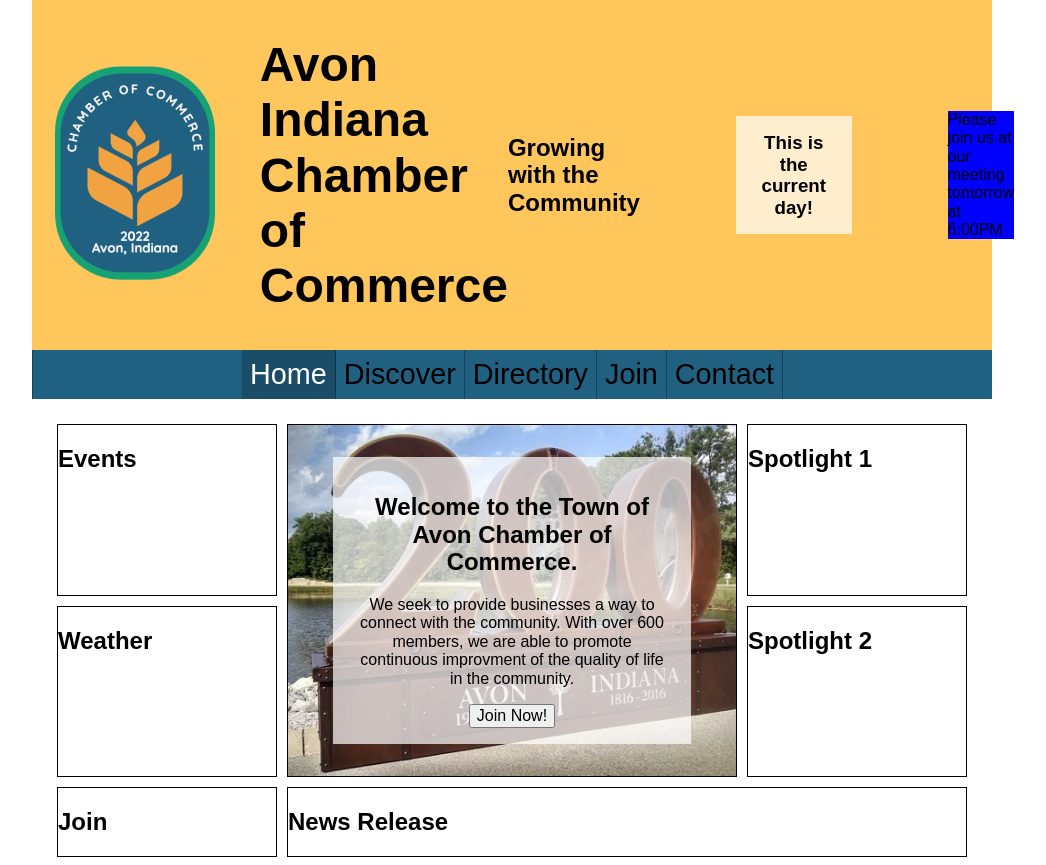
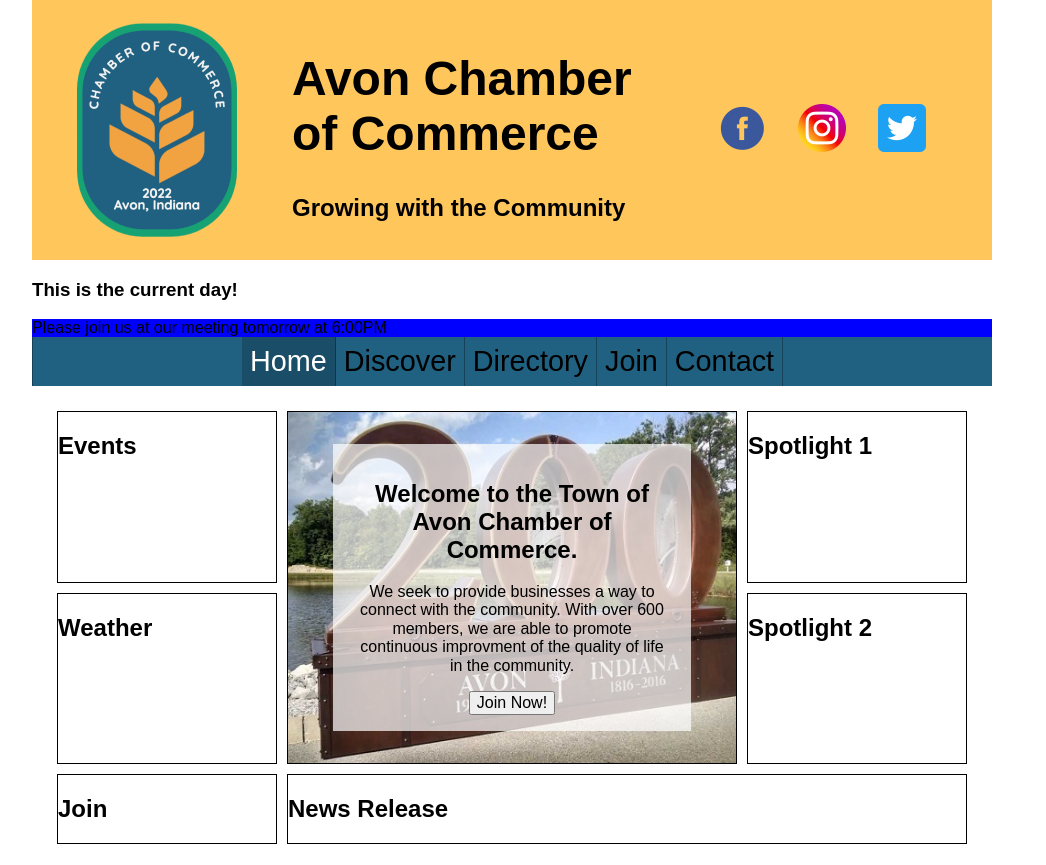
Before and after one commit to KevSJones/WDD230, a plain HTML site: page chamber/index.html in a window 1280 px wide. Shown: the top 865 px of the page, without its empty margins (128-1174 px from the left). Drawn offline with nearby package versions, Linux system fonts and the light colour scheme; a web font is replaced by a local one.

Commit message:
display fixes

```diff
--- a/chamber/css/medium.css
+++ b/chamber/css/medium.css
@@ -4,9 +4,10 @@
   }
   .logo {
     width: fit-content;
+    float: left;
   }
 
-  }
+
   nav button {
     display: none;
   }
@@ -25,6 +26,7 @@
   .thesocials {
     display: flex;
     flex-flow: column;
+    margin: 50px;
 
   }
 
@@ -68,4 +70,5 @@
     grid-row: 5/6;
     margin: 3px;
   }
-} /* end medium */
+}
+/* end medium */
--- a/chamber/css/small.css
+++ b/chamber/css/small.css
@@ -41,7 +41,10 @@ header h2 {
   grid-row: 2/3;
 
 }
-header .thesocials {
+.title {
+  margin: 10px;
+}
+.thesocials {
   display: none;
 }
 header h3 {
--- a/chamber/index.html
+++ b/chamber/index.html
@@ -38,15 +38,15 @@
 
     <header>
       <a href="index.html"><img src="images/avonChamberOfCommerce.png" class="logo" alt="avon logo" ></a>
-      <h1>Avon Indiana Chamber of Commerce</h1>
-      <h2>Growing with the Community</h2>
+      <div class="title"><h1>Avon Chamber of Commerce</h1>
+      <h2>Growing with the Community</h2></div>
       <div class="thesocials"><a href="facebook.com"><img src="images/fb.png" alt="FaceBook"></a>
       <a href="instagram.com"><img src="images/instagram.png" alt="Instagram"></a>
       <a href="twitter.com"><img src="images/twitter.png" alt="Twitter"></a></div>
+
+    </header>
       <h3>This is the current day!</h3>
       <div id="reminder">Please join us at our meeting tomorrow at 6:00PM</div>
-    </header>
-
 
       <nav>
         <button id="hamburgerBtn"><span>&#9776</span><span>X</span></button>
```
Lines whose indentation alone changed are shown as unchanged.
